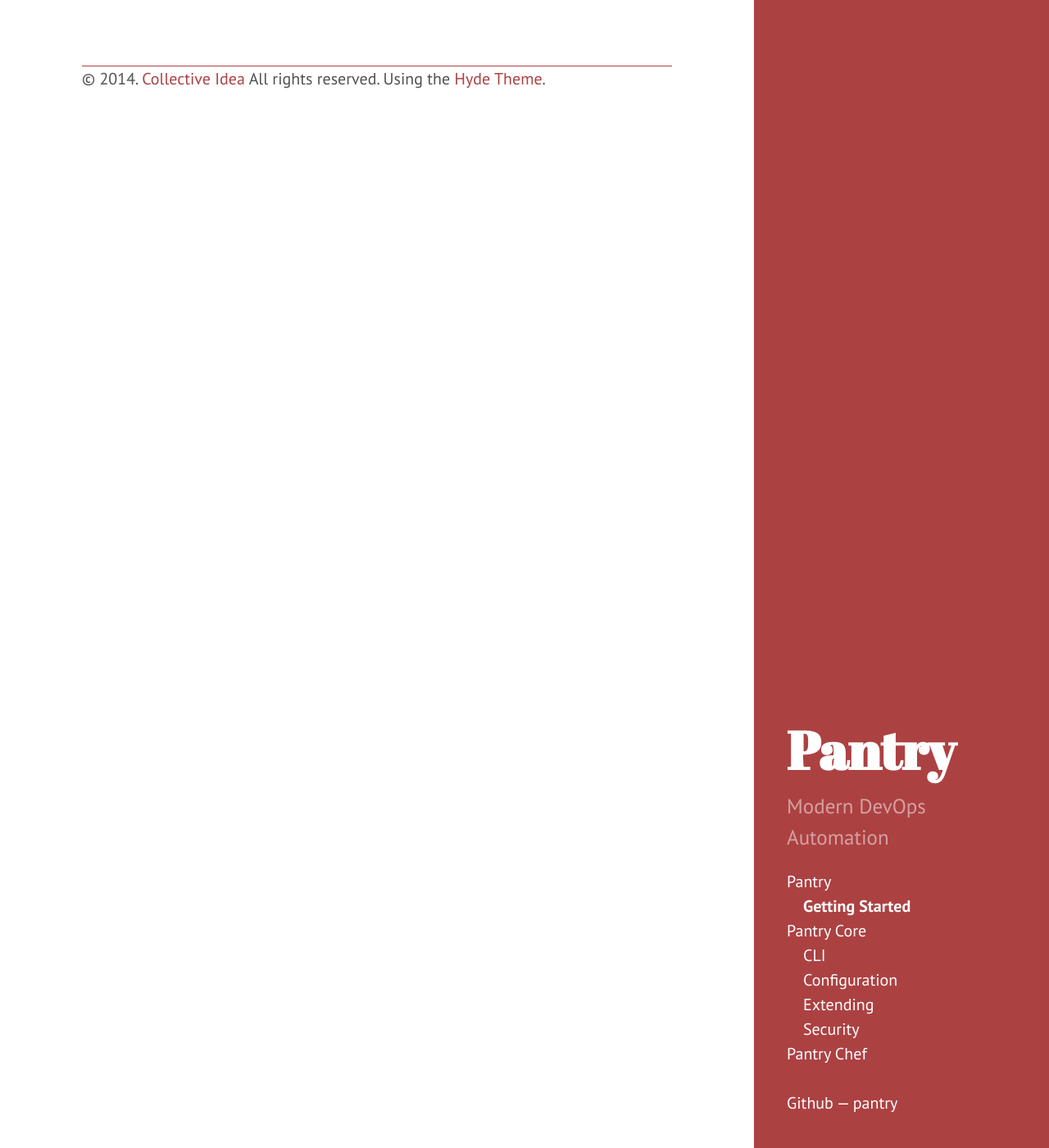
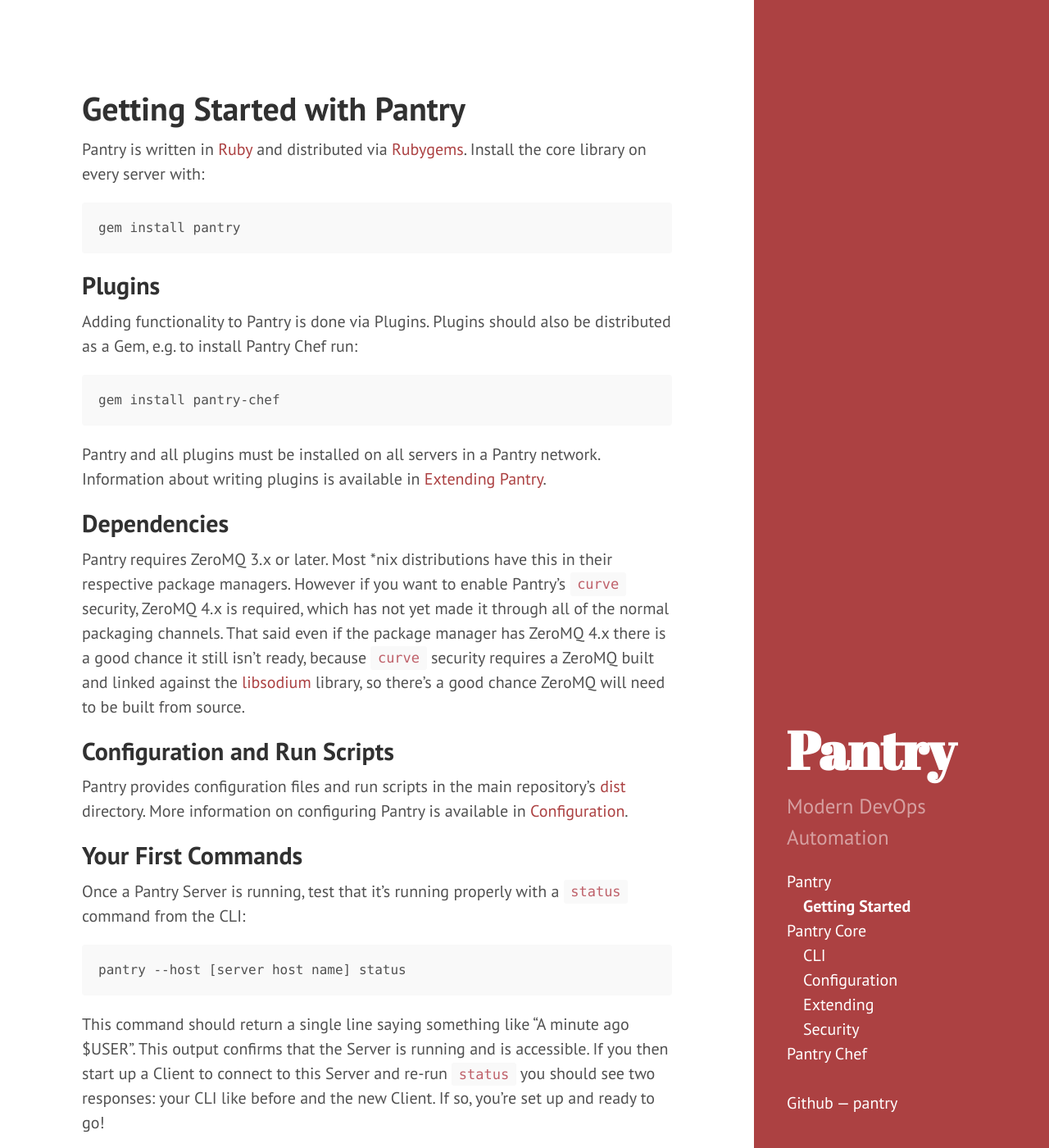
Before and after one commit to pantry/pantry.github.io, a Jekyll site: the page built from getting_started.md, in a window 1280 px wide and 1400 px high. Shown: the whole window at 82% size. Built offline with Jekyll 4.4.1, drawn with Linux system fonts in a browser that asks for light colours; some of the changed text lies outside the part shown.

Commit message:
Fill out Getting Started page

````diff
--- a/getting_started.md
+++ b/getting_started.md
@@ -6,3 +6,43 @@ github: pantry
 summary: Modern DevOps Automation
 sub_nav: 0
 ---
+
+# Getting Started with Pantry
+
+Pantry is written in [Ruby](https://www.ruby-lang.org/) and distributed via [Rubygems](http://rubygems.org/gems/pantry). Install the core library on every server with:
+
+```
+gem install pantry
+```
+
+## Plugins
+
+Adding functionality to Pantry is done via Plugins. Plugins should also be distributed as a Gem, e.g. to install Pantry Chef run:
+
+```
+gem install pantry-chef
+```
+
+Pantry and all plugins must be installed on all servers in a Pantry network. Information about writing plugins is available in [Extending Pantry](/core/extending.html).
+
+## Dependencies
+
+Pantry requires ZeroMQ 3.x or later. Most \*nix distributions have this in their respective package managers. However if you want to enable Pantry's `curve` security, ZeroMQ 4.x is required, which has not yet made it through all of the normal packaging channels. That said even if the package manager has ZeroMQ 4.x there is a good chance it still isn't ready, because `curve` security requires a ZeroMQ built and linked against the [libsodium](https://github.com/jedisct1/libsodium) library, so there's a good chance ZeroMQ will need to be built from source.
+
+## Configuration and Run Scripts
+
+Pantry provides configuration files and run scripts in the main repository's [dist](https://github.com/pantry/pantry/blob/master/dist/) directory. More information on configuring Pantry is available in [Configuration](/core/configure.html).
+
+## Your First Commands
+
+Once a Pantry Server is running, test that it's running properly with a `status` command from the CLI:
+
+```
+pantry --host [server host name] status
+```
+
+This command should return a single line saying something like "A minute ago $USER". This output confirms that the Server is running and is accessible. If you then start up a Client to connect to this Server and re-run `status` you should see two responses: your CLI like before and the new Client. If so, you're set up and ready to go!
+
+## Configuring Security
+
+By default Pantry does not enable any security. To configure Pantry with `curve` or other security setups, please see [Security](/core/security.html) for the details and setup instructions.
````
